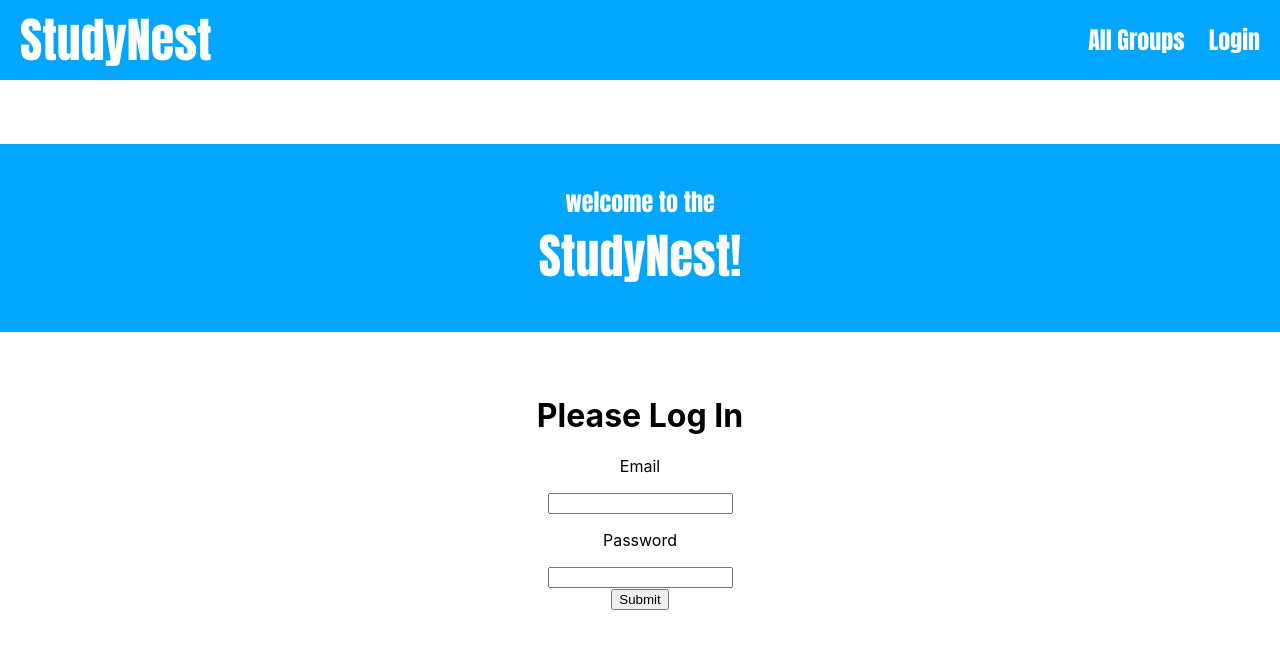
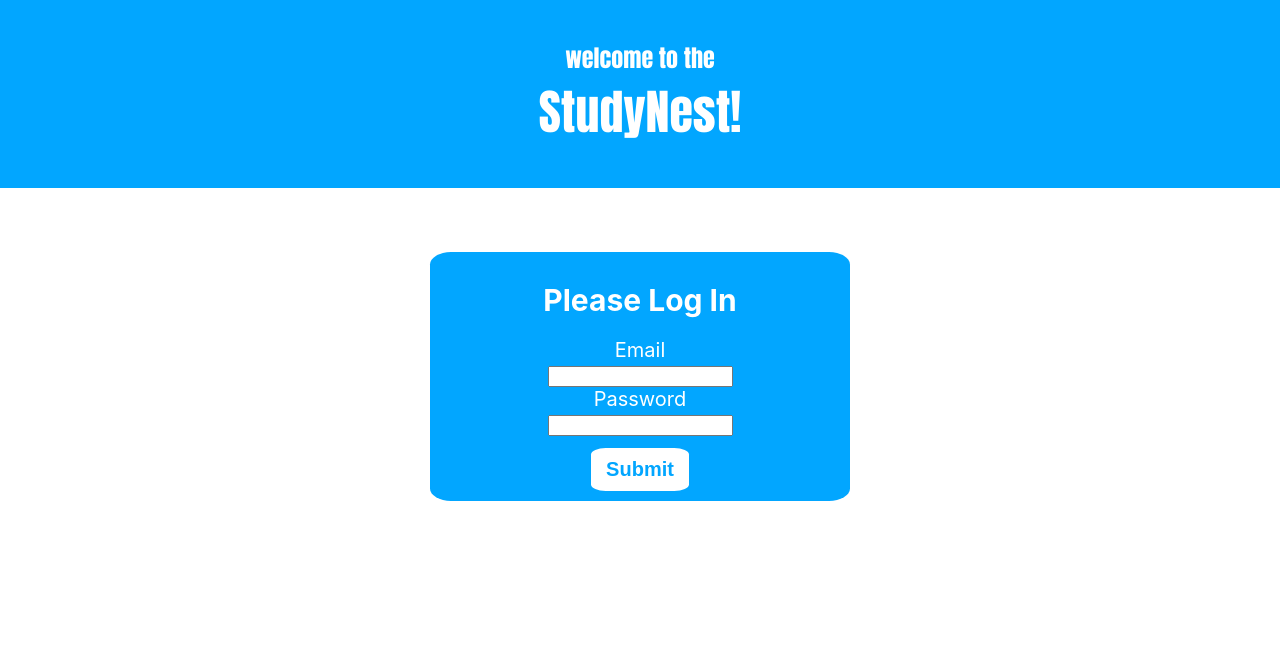
Before and after one commit to vishaka-b/study-nest, a React (Create React App) app in the folder frontend/: page /login in a window 1280 px wide. Shown: the top 648 px of the page. Built offline with nearby package versions, Linux system fonts and the light colour scheme.

Commit message:
Final superficial login + CSS

```diff
--- a/frontend/src/App.js
+++ b/frontend/src/App.js
@@ -9,34 +9,23 @@ import React, {useState} from 'react';
 
 
 function App() {
-  let currentPage
-  switch (window.location.pathname){
-    case "/":
-      currentPage = <Home />
-      break
-    case "/allgroups":
-      currentPage = <AllGroups />
-      break
-    case "/login":
-      currentPage = <Login />
-      break
-
-  }
+  const [token, setToken] = useState();
+  let startPage = "/login"
+  //if (!token){
+  //  return (<Login setToken={setToken}/>);
+  //}
   return (
-    <>
-     <div className='App'>
-    <NavBar />
-    <div className='container'>{currentPage}</div>
-
-
-    </div>
-
-
-
-
-    </>
-
-
+    <div className="wrapper">
+    <BrowserRouter>
+      <Routes>
+        <Route path="/login" element={<Login/>}></Route>
+        <Route path="/" element={<Home/>}>
+        </Route>
+        <Route path="/allgroups" element={<AllGroups/>}>
+        </Route>
+      </Routes>
+    </BrowserRouter>
+   </div>
   );
 
   }
--- a/frontend/src/Navbar.js
+++ b/frontend/src/Navbar.js
@@ -7,7 +7,7 @@ export default function NavBar(){
                 <a href = "/allgroups"> All Groups </a>
 
             </li>
-            <li className="active">  <a href = "/login">Login</a> </li>
+            <li className="active">  <a href = "/login">Logout</a> </li>
         </ul>
     </nav>
 }
--- a/frontend/src/index.css
+++ b/frontend/src/index.css
@@ -1,3 +1,10 @@
+.allgroups {
+  text-align:center;
+}
+
+.homepage {
+  text-align: center;
+}
 body {
   margin: 0;
   font-family: -apple-system, BlinkMacSystemFont, 'Segoe UI', 'Roboto', 'Oxygen',
@@ -73,7 +80,23 @@ We are setting a background color, and padding so that they links are nec to eac
   background-color: rgb(162, 215, 243);
 }
 
-.createNewGroup{
+.groups-in {
+  padding-left: 10px;
+  display: flex;
+  align-items: center;
+}
+
+.groups-made {
+  display: flex;
+  align-items: center;
+  gap: 20px;
+  padding-left: 10px;
+  padding-right: 30px;
+}
+
+.groups-made .createNewGroup{
+  cursor: pointer;
+  height:fit-content;
   background-color: rgb(104, 187, 232);
   font-size: 2rem;
   gap: 2rem;
--- a/frontend/src/pages/Login/Login.css
+++ b/frontend/src/pages/Login/Login.css
@@ -6,20 +6,28 @@
 
 }
 
+.login-form {
+  display:block;
+  margin-left: auto;
+  margin-right: auto;
+
+}
+
 .login-button{
+  cursor: pointer;
   display: block;
   margin-left: auto;
   margin-right: auto;
   border: 0;
   border-radius: 15%;
-  color: white;
-  margin-top: 1%;
+  color: rgb(2, 166, 255);
+  margin-top: 3%;
   padding: 10px 15px;
   text-align: center;
   text-decoration: none;
-  font-size: 13px;
-  background-color: rgb(2, 166, 255);
-  font-family: 'Arial';
+  font-size: 20px;
+  background-color: white;
+  font-weight: bolder;
 }
 
 .title-block{
@@ -27,7 +35,7 @@
   margin-left:auto;
   margin-right: auto;
   width: 100%;
-  margin-top: 5%;
+  margin-top: 0%;
   margin-bottom: 5%;
   font-size: 300%;
   text-align: center;
@@ -55,16 +63,24 @@ body {
 
 }
 
-.home-logo .home-logo-img {
-  width: 100%;
-}
-
-header {
-  background-color: #E2D9C7;
-}
-
 .login-wrapper {
   display: block;
-  flex-direction:column;
-  align-items: center;
-}
+  margin-left:auto;
+  margin-right: auto;
+  border-radius: 5%;
+  width: 400px;
+  font-size: 20px;
+  text-align: center;
+  padding: 10px;
+  color: white;
+  background-color: rgb(2, 166, 255);
+  }
+
+  .login-wrapper .text {
+    align-items: center;
+    margin-top: 5px;
+  }
+
+  .login-wrapper .login-msg {
+    font-size: 30px;
+  }
--- a/frontend/src/pages/Login/Login.js
+++ b/frontend/src/pages/Login/Login.js
@@ -2,12 +2,12 @@ import './Login.css';
 //import logo from './logo.png'
 import React, { useState } from 'react';
 
-export default function Login({check}) {
+export default function Login({setToken}) {
     //const [email, setEmail] = useState("");
     //const [password, setPassword] = useState("");
-    check = false;
+
     function handleSubmit(){
-      check = true;
+
     }
     return (
     <body>
@@ -17,21 +17,24 @@ export default function Login({check}) {
         </div>
         StudyNest!
       </div>
-    <div className="login-wrapper"/>
+    <div className="login-wrapper">
       <h1 className="login-msg">Please Log In</h1>
-      <form onSubmit={handleSubmit}>
-        <label>
-          <p>Email</p>
+        <form action="/">
+          <label className="text">
+            <div>Email</div>
             <input type="email"></input>
           </label>
-        <label>
-          <p>Password</p>
+          <label className="text">
+            <div>Password</div>
             <input type="password"></input>
           </label>
           <div>
-          <button type="submit">Submit</button>
+            <button className="login-button" type="submit">
+              Submit
+            </button>
           </div>
         </form>
+      </div>
     </body>
   );
 }
--- a/frontend/src/pages/allgroups.js
+++ b/frontend/src/pages/allgroups.js
@@ -1,9 +1,11 @@
+import NavBar from '../Navbar';
 import React from 'react';
 export default function AllGroups(){
-    return (<>
-
+    return (
+    <div className="allgroups">
+    <NavBar />
     <h1>All Groups</h1>
     <p> List of all groups ever made</p>
 
-    </>)
+    </div>)
 }
--- a/frontend/src/pages/home.js
+++ b/frontend/src/pages/home.js
@@ -1,20 +1,23 @@
+import NavBar from '../Navbar';
 import React from 'react';
 export default function Home(){
-    return (<>
-
+    return (
+    <div className='homepage'>
+        <NavBar />
         <h1>StudyNest</h1>
-        <div>
+        <div className="groups-in">
             <h2 className="homeBody">Groups you're in:</h2>
 
         </div>
-        <div>
+        <div className="groups-made">
 
             <h2 className="homeBody">Groups you've made:</h2>
-            <button type="button" className="createNewGroup"> + </button>
-
+            <div>
+                <button type="button" className="createNewGroup"> + </button>
+            </div>
 
             </div>
 
 
-        </>)
+        </div>)
 }
```
Lines whose indentation alone changed are shown as unchanged.
